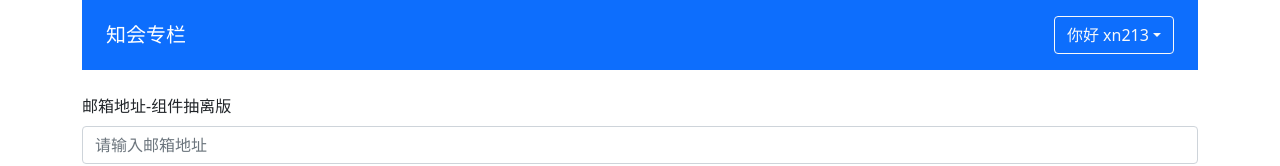
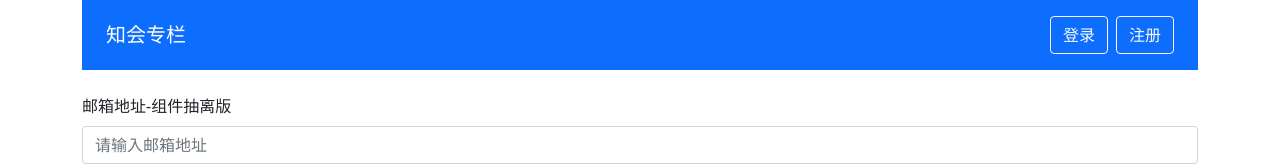
Before and after one commit to xn213/zhihui-vue3, a Vue app: page /login in a window 1280 px wide. Shown: the top 166 px of the page. Built offline with nearby package versions, Linux system fonts and the light colour scheme.

Commit message:
feat(router、store): 添加路由守卫-前置守卫

```diff
--- a/src/router.ts
+++ b/src/router.ts
@@ -1,4 +1,6 @@
 import { createRouter, createWebHistory } from 'vue-router'
+
+import store from './store'
 
 import Home from './pages/Home.vue'
 import Login from './pages/Login.vue'
@@ -38,5 +40,12 @@
   history: routerHistory,
   routes
 })
+router.beforeEach((to, from, next) => {
+  if (to.name !== 'login' && !store.state.user.isLogin) {
+    next({ name: 'login' })
+  } else {
+    next()
+  }
+})
 
 export default router
--- a/src/store.ts
+++ b/src/store.ts
@@ -18,7 +18,7 @@
   state: {
     columns: testData,
     posts: testPosts,
-    user: { isLogin: true, name: 'xn213', columnId: 1 }
+    user: { isLogin: false, name: 'xn213', columnId: 1 }
   },
   mutations: {
     login (state) {
```
